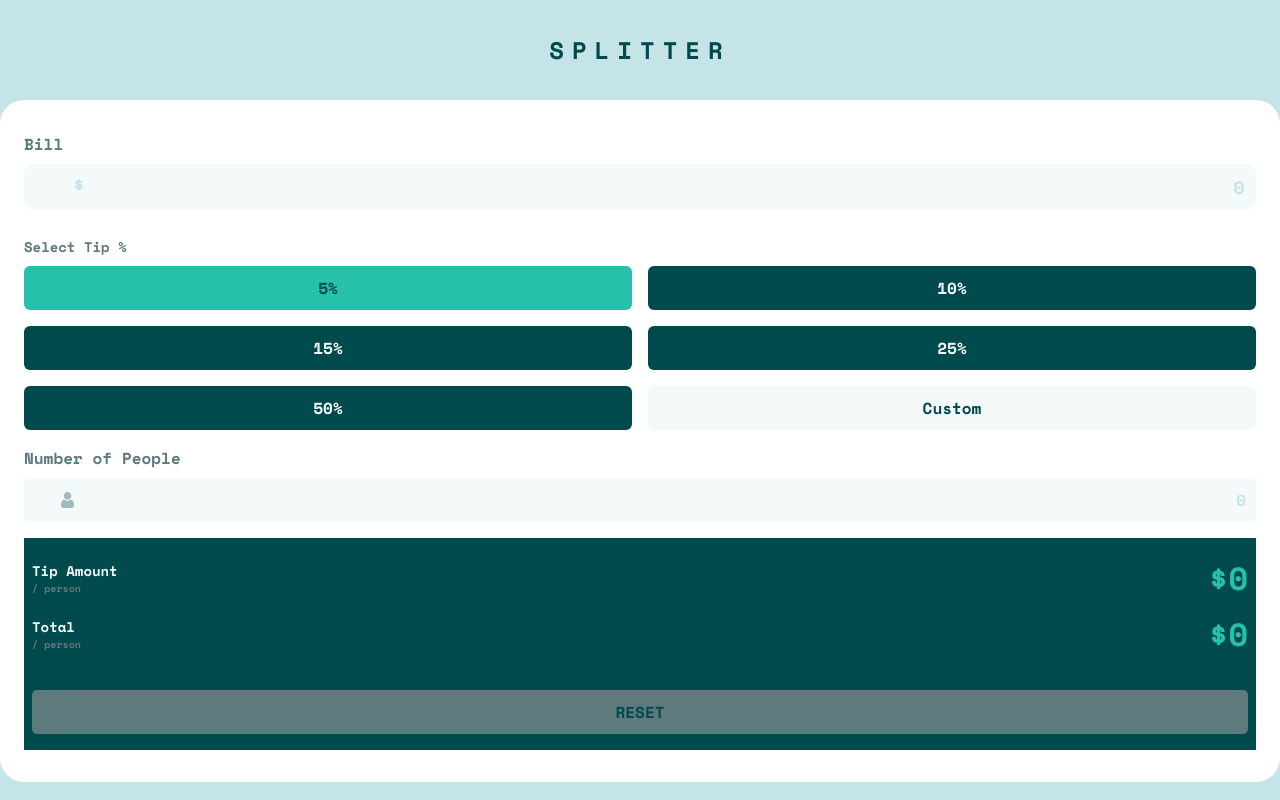
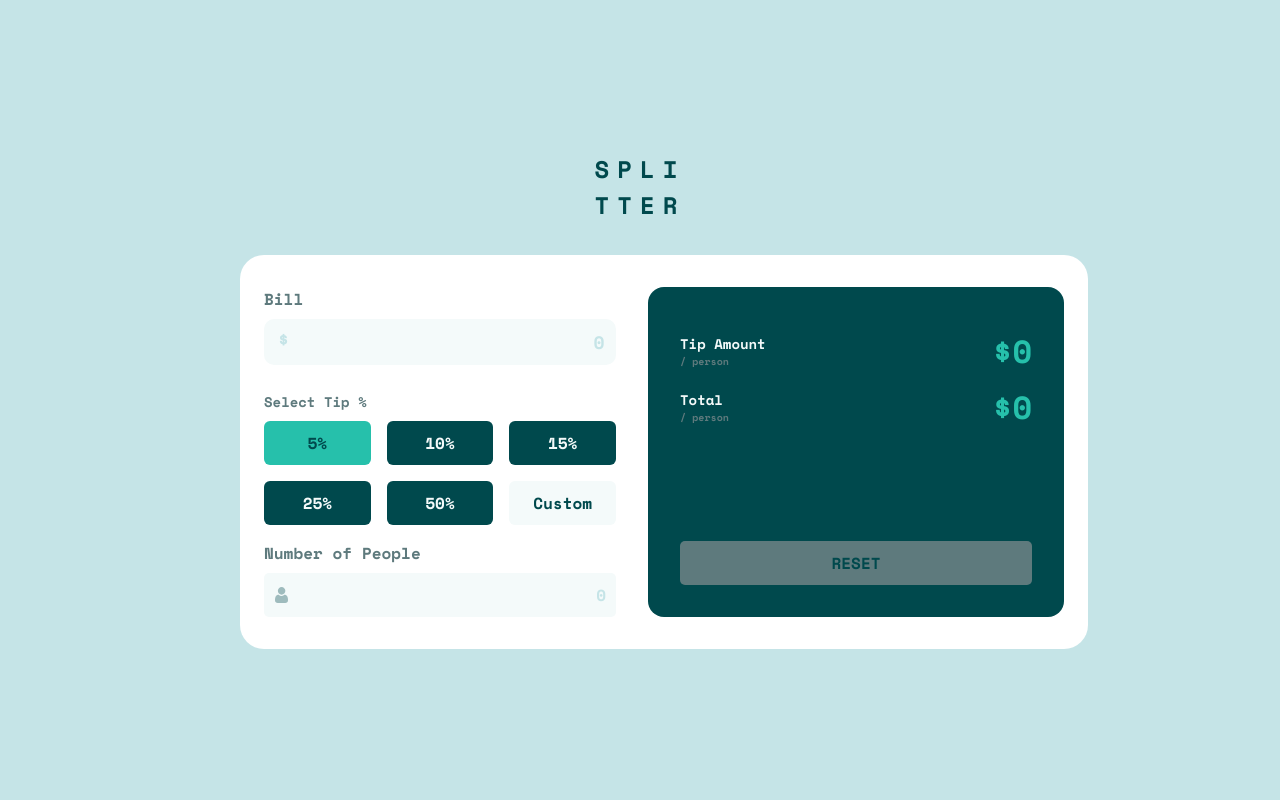
Before and after one commit to Robertron624/tip-calculator-app, a React (Vite) app: page / in a window 1280 px wide. Built offline with nearby package versions, Linux system fonts and the light colour scheme.

Commit message:
fix: app center alignment and h1 two lines style

```diff
--- a/src/App.scss
+++ b/src/App.scss
@@ -13,7 +13,7 @@ $very-light-grayish-cyan: hsl(189, 41%, 97%);
 $white: hsl(0, 0%, 100%);
 
 @mixin large {
-  @media only screen and (min-width: 1440px) {
+  @media only screen and (min-width: 800px) {
     @content;
   }
 }
@@ -24,6 +24,13 @@ $white: hsl(0, 0%, 100%);
   padding: 2rem;
   text-align: center;
   padding: 0;
+
+  @include large {
+    height: 100vh;
+    display: flex;
+    align-items: center;
+  }
+
 }
 
 .App {
@@ -36,6 +43,10 @@ $white: hsl(0, 0%, 100%);
     background-color: $light-grayish-cyan;
     word-break: break-all;
     letter-spacing: 8px;
+
+    @include large {
+      padding: 0rem 21.5rem 2rem 21.5rem;
+    }
   }
 
   .main-container {
@@ -95,7 +106,7 @@ $white: hsl(0, 0%, 100%);
   }
 
   @include large {
-    max-width: 50rem;
+    width: 50rem;
     margin: 0 auto;
   }
 
--- a/src/components/PercentagesArea/index.scss
+++ b/src/components/PercentagesArea/index.scss
@@ -3,7 +3,7 @@ $very-light-grayish-cyan: hsl(189, 41%, 97%);
 $strong-cyan: hsl(172, 67%, 45%);
 
 @mixin large {
-    @media only screen and (min-width: 1440px) {
+    @media only screen and (min-width: 800px) {
         @content;
     }
 }
--- a/src/components/TotalizerArea/index.scss
+++ b/src/components/TotalizerArea/index.scss
@@ -13,7 +13,7 @@ $very-light-grayish-cyan: hsl(189, 41%, 97%);
 $white: hsl(0, 0%, 100%);
 
 @mixin large {
-    @media only screen and (min-width: 1440px) {
+    @media only screen and (min-width: 800px) {
         @content;
     }
 }
@@ -32,6 +32,7 @@ $white: hsl(0, 0%, 100%);
         display: flex;
         flex-direction: column;
         justify-content: space-between;
+        border-radius: 16px;
     }
 
     .tip-amount {
--- a/src/index.css
+++ b/src/index.css
@@ -20,7 +20,8 @@ body {
 }
 
 body {
-  background: hsl(185, 41%, 84%)
+  background: hsl(185, 41%, 84%);
+  height: 100vh;
 }
 
 @media screen and (min-width: 768px) {
```
